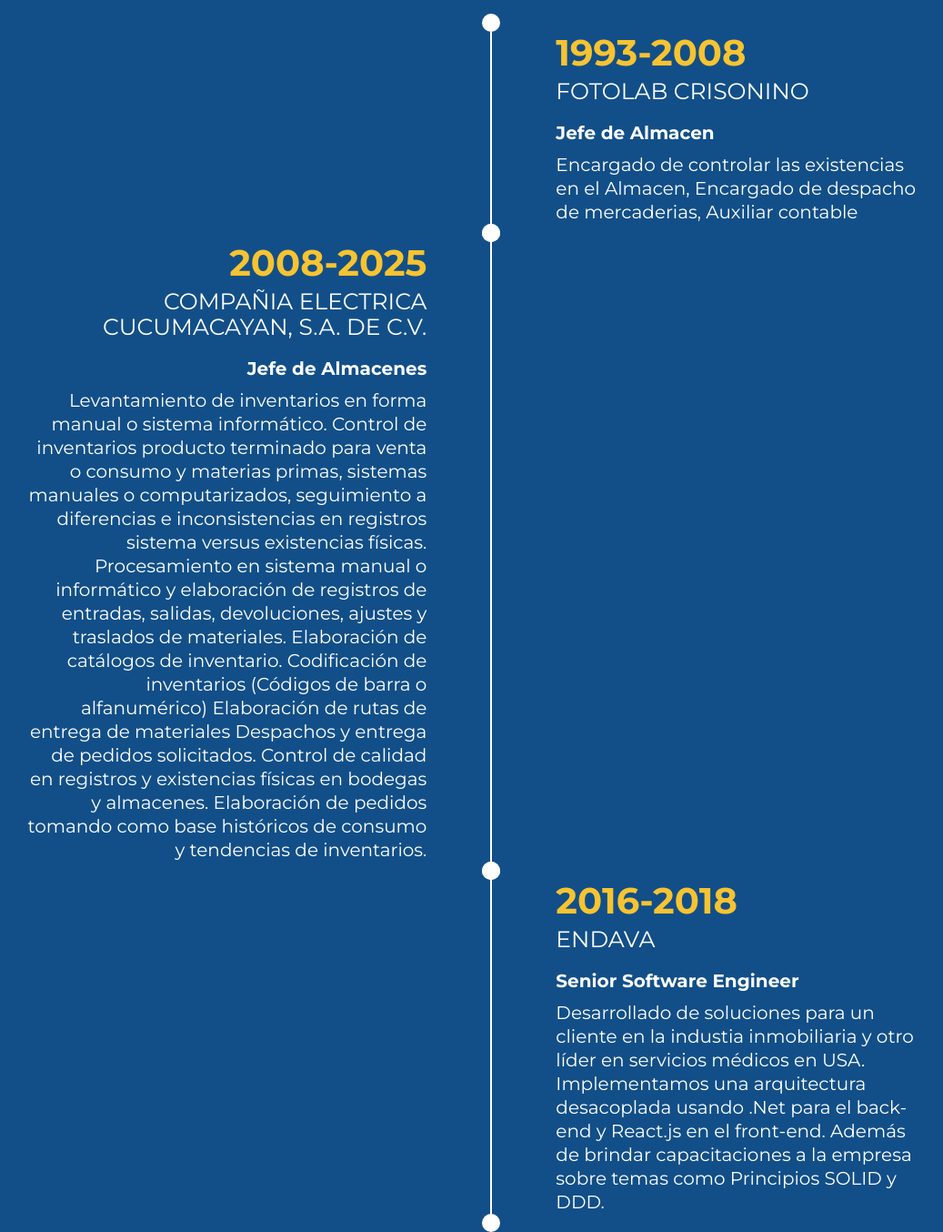
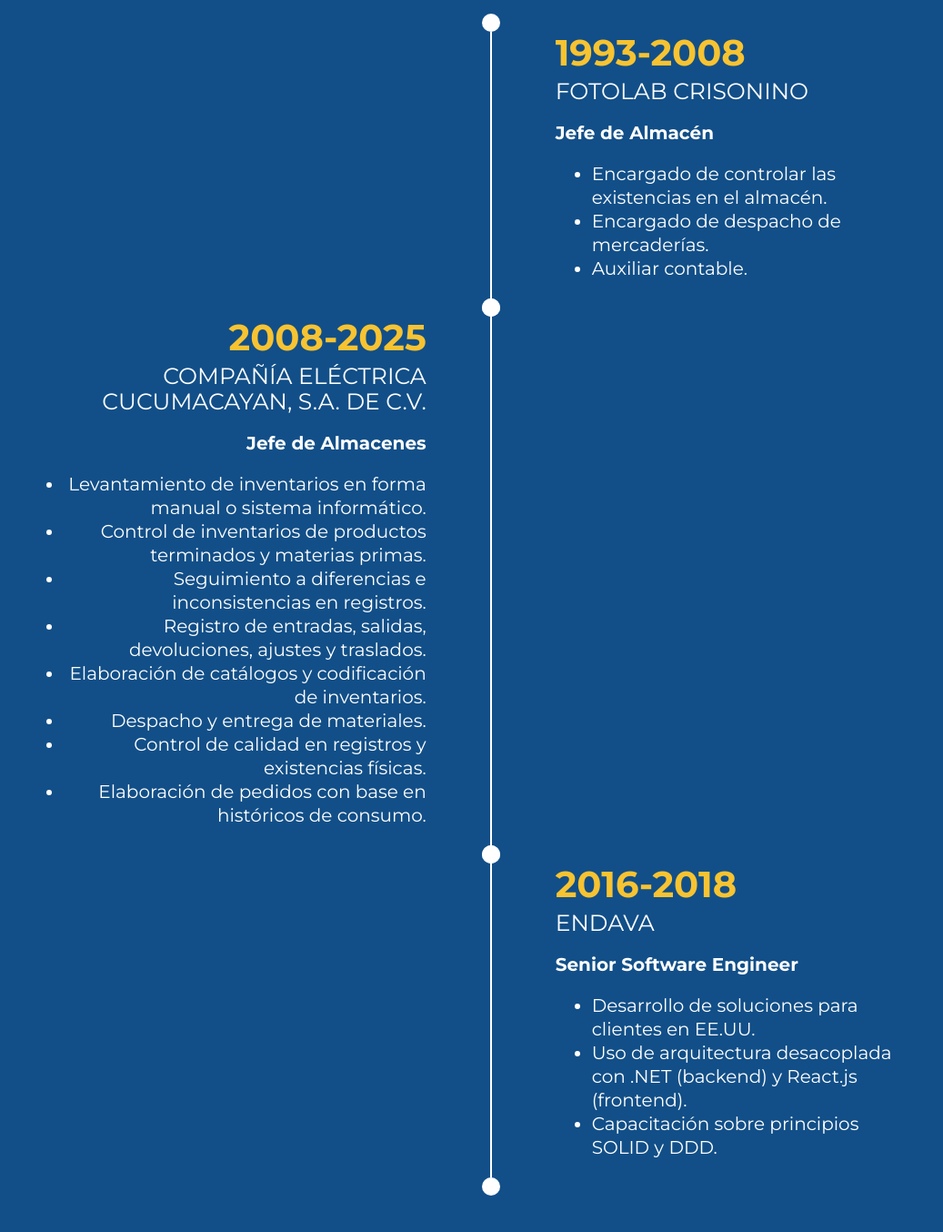
Before and after one commit to aviaud/web, a plain HTML site: page index.html in a window 1280 px wide. Shown: the part 960-2314 px from the top of the page at 91% size, without its empty margins (120-1157 px from the left). Drawn offline with nearby package versions, Linux system fonts and the light colour scheme.

Commit message:
Update index.html

```diff
--- a/index.html
+++ b/index.html
@@ -5,15 +5,10 @@
     <meta http-equiv="X-UA-Compatible" content="IE=edge" />
     <meta name="viewport" content="width=device-width, initial-scale=1.0" />
     <title>Ulises Viaud</title>
+    <meta name="description" content="Perfil profesional de Antonio Ulises Viaud, experto en inventarios y estudiante de desarrollo de software." />
     <link rel="preconnect" href="https://fonts.gstatic.com" />
-    <link
-      href="https://fonts.googleapis.com/css2?family=Montserrat:wght@400;500;700&display=swap"
-      rel="stylesheet"
-    />
-    <link
-      rel="stylesheet"
-      href="https://cdn.jsdelivr.net/npm/normalize.css@8.0.1/normalize.min.css"
-    />
+    <link href="https://fonts.googleapis.com/css2?family=Montserrat:wght@400;500;700&display=swap" rel="stylesheet" />
+    <link rel="stylesheet" href="https://cdn.jsdelivr.net/npm/normalize.css@8.0.1/normalize.min.css" />
     <link rel="stylesheet" href="css/main.css" />
     <link rel="stylesheet" href="css/navbar.css" />
     <link rel="stylesheet" href="css/profile.css" />
@@ -21,19 +16,13 @@
     <link rel="stylesheet" href="css/experiences.css" />
     <script defer src="js/app.js"></script>
   </head>
+
   <body>
     <header class="topheader">
       <nav class="topnav">
         <a href="#" class="logo">
-          <img
-            height="50"
-            width="50"
-            src="img/youtube-picture.png"
-            alt="programador"
-          />
-          <div class="logotype">
-            Ulises Viaud<br />
-          </div>
+          <img height="50" width="50" src="img/youtube-picture.png" alt="programador" />
+          <div class="logotype">Ulises Viaud</div>
         </a>
         <button class="open-menu" aria-label="Abrir menú">
           <img src="img/hamburger-icon.svg" alt="abrir menú" />
@@ -55,17 +44,12 @@
         <div class="profile-info">
           <h1 class="profile-title">Hola, soy <br />Antonio Ulises Viaud</h1>
           <p class="profile-details">
-            Soy estudiante de desarrollo de software en codigo abierto, con
-            más de 20 años de experiencia en manejo de Inventarios.
+            Soy estudiante de desarrollo de software en código abierto, con más de 20 años de experiencia en manejo de inventarios.
           </p>
-          <button class="profile-btn">Descargar cv</button>
+          <a href="docs/cv-ulises-viaud.pdf" class="profile-btn" download>Descargar CV</a>
         </div>
         <span class="profile-img-section">
-          <img
-            class="profile-img"
-            src="img/professional-profile.png"
-            alt="programador"
-          />
+          <img class="profile-img" src="img/professional-profile.png" alt="programador" />
           <div class="profile-img-line"></div>
         </span>
       </section>
@@ -79,46 +63,51 @@
           <div class="empty"></div>
           <div class="line"></div>
           <div class="experience">
-            <div class="experience-date">1993-2008 </div>
+            <div class="experience-date">1993-2008</div>
             <div class="experience-company">Fotolab Crisonino</div>
-            <div class="experience-position">Jefe de Almacen</div>
+            <div class="experience-position">Jefe de Almacén</div>
             <div class="experience-description">
-              Encargado de controlar las existencias en el Almacen,
-		Encargado de despacho de mercaderias,
-		Auxiliar contable
+              <ul>
+                <li>Encargado de controlar las existencias en el almacén.</li>
+                <li>Encargado de despacho de mercaderías.</li>
+                <li>Auxiliar contable.</li>
+              </ul>
             </div>
           </div>
+
           <div class="experience experience_left">
             <div class="experience-date">2008-2025</div>
-            <div class="experience-company">Compañia Electrica Cucumacayan, S.A. de C.V.</div>
+            <div class="experience-company">Compañía Eléctrica Cucumacayan, S.A. de C.V.</div>
             <div class="experience-position">Jefe de Almacenes</div>
             <div class="experience-description">
-             	Levantamiento de inventarios en forma manual o sistema informático.
-		Control de inventarios producto terminado para venta o consumo  y materias primas, sistemas manuales o computarizados, seguimiento a diferencias e inconsistencias en registros sistema versus existencias físicas.
-		Procesamiento en sistema manual o informático y elaboración de registros de entradas, salidas, devoluciones, ajustes  y traslados de materiales.
-		Elaboración de catálogos de inventario.
-		Codificación de inventarios (Códigos de barra o alfanumérico)
-		Elaboración de rutas de entrega de materiales
-		Despachos y entrega de pedidos solicitados.
-		Control de calidad en registros y existencias físicas en bodegas y almacenes.
-		Elaboración de pedidos tomando como base históricos de consumo y tendencias de inventarios.
+              <ul>
+                <li>Levantamiento de inventarios en forma manual o sistema informático.</li>
+                <li>Control de inventarios de productos terminados y materias primas.</li>
+                <li>Seguimiento a diferencias e inconsistencias en registros.</li>
+                <li>Registro de entradas, salidas, devoluciones, ajustes y traslados.</li>
+                <li>Elaboración de catálogos y codificación de inventarios.</li>
+                <li>Despacho y entrega de materiales.</li>
+                <li>Control de calidad en registros y existencias físicas.</li>
+                <li>Elaboración de pedidos con base en históricos de consumo.</li>
+              </ul>
             </div>
           </div>
+
           <div class="line"></div>
           <div class="empty"></div>
           <div class="empty"></div>
           <div class="line"></div>
+
           <div class="experience">
             <div class="experience-date">2016-2018</div>
             <div class="experience-company">Endava</div>
             <div class="experience-position">Senior Software Engineer</div>
             <div class="experience-description">
-              Desarrollado de soluciones para un cliente en la industia
-              inmobiliaria y otro líder en servicios médicos en USA.
-              Implementamos una arquitectura desacoplada usando .Net para el
-              back-end y React.js en el front-end. Además de brindar
-              capacitaciones a la empresa sobre temas como Principios SOLID y
-              DDD.
+              <ul>
+                <li>Desarrollo de soluciones para clientes en EE.UU.</li>
+                <li>Uso de arquitectura desacoplada con .NET (backend) y React.js (frontend).</li>
+                <li>Capacitación sobre principios SOLID y DDD.</li>
+              </ul>
             </div>
           </div>
         </div>
@@ -139,5 +128,12 @@
         </ul>
       </section>
     </div>
+
+    <div class="horizontal-padding vertical-padding">
+      <section class="contact" id="contact">
+        <h2>Contacto</h2>
+        <p>Puedes escribirme a <a href="mailto:ulisesviaud@email.com">ulisesviaud@email.com</a></p>
+      </section>
+    </div>
   </body>
 </html>
```
